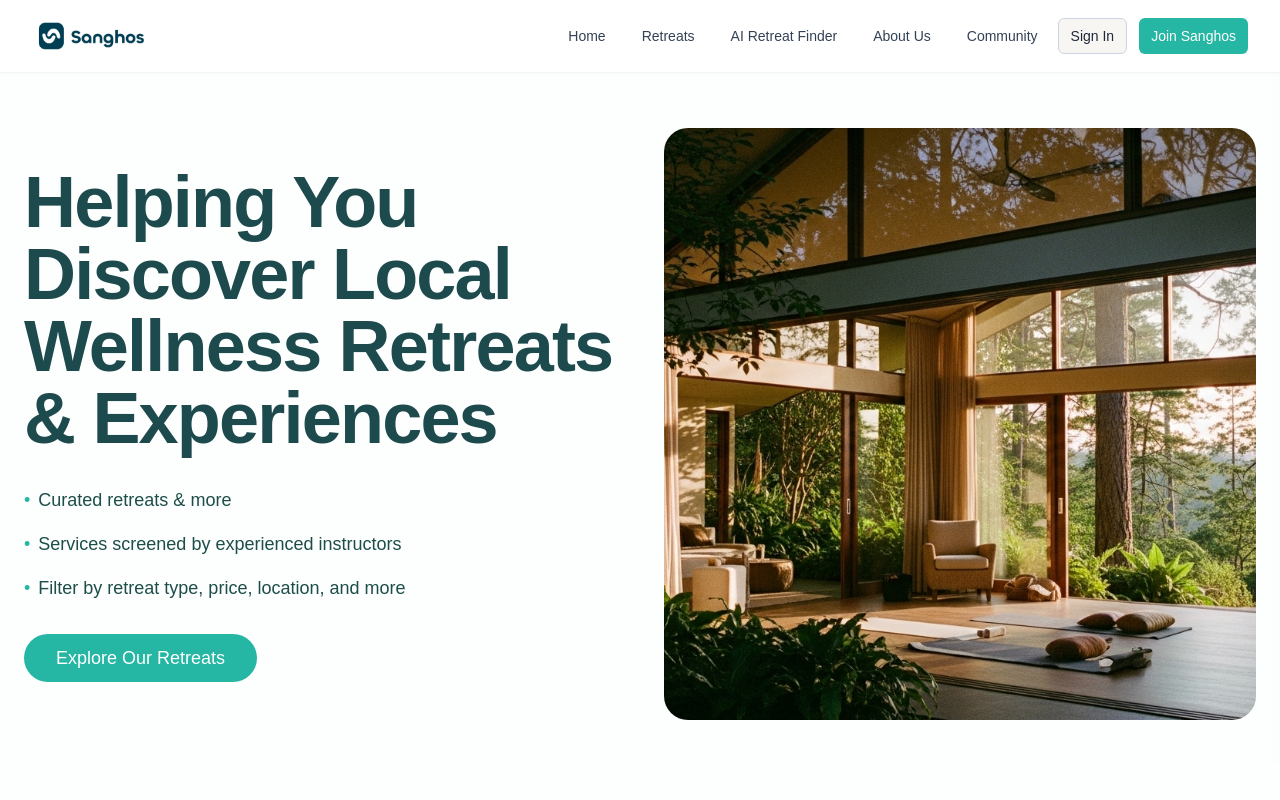
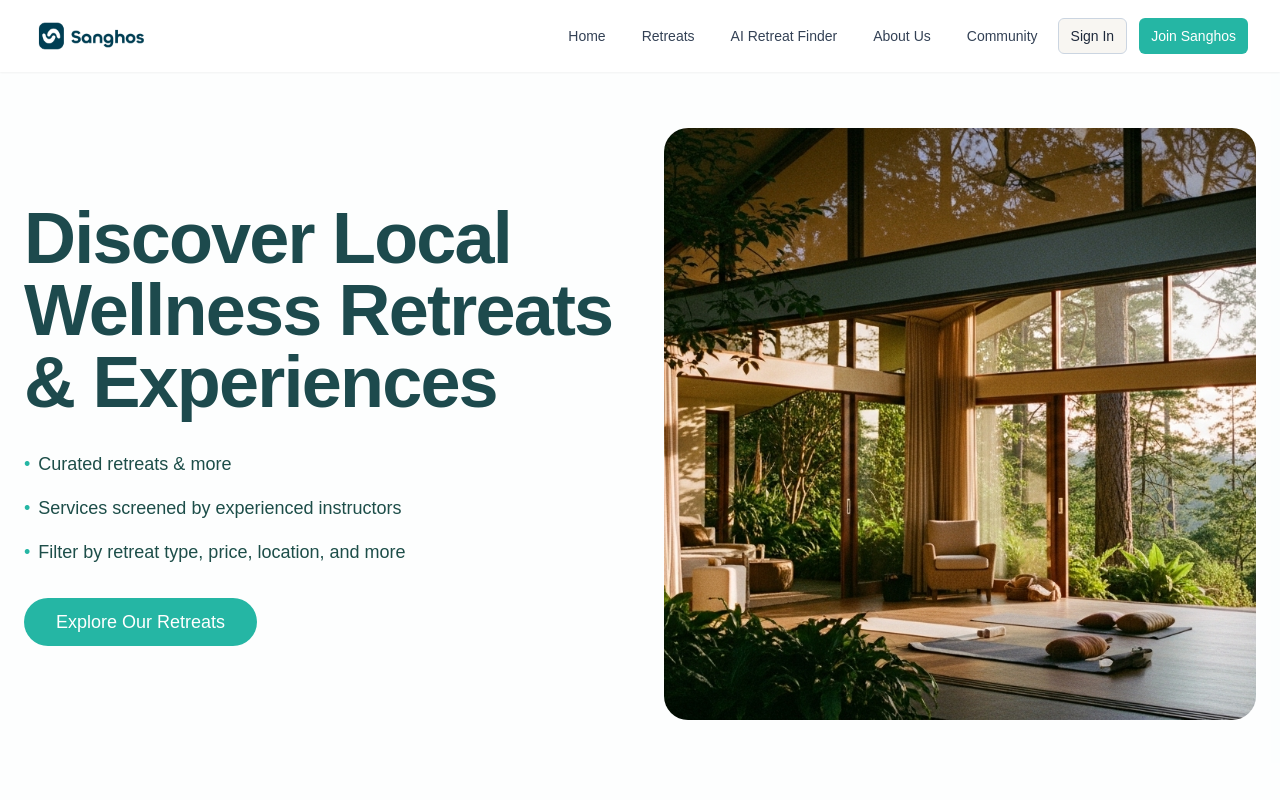
Before and after one commit to Devinfern/sanghos, a React (Vite) app: page /about-us in a window 1280 px wide. Shown: the top 800 px of the page. Built offline with nearby package versions, Linux system fonts and the light colour scheme; no server answers; the database is empty; a web font is replaced by a local one.

Commit message:
Visual edit in Lovable
Edited UI in Lovable

```diff
--- a/src/pages/About.tsx
+++ b/src/pages/About.tsx
@@ -88,7 +88,7 @@ const About = () => {
           <div className="container mx-auto max-w-7xl px-4 md:px-6">
             <div className="grid grid-cols-1 lg:grid-cols-2 gap-12 items-center">
               <motion.div initial="hidden" animate={isLoaded ? "visible" : "hidden"} variants={fadeIn} className="max-w-3xl">
-                <h1 className="text-6xl md:text-7xl font-bold mb-8 text-brand-dark leading-tight">Helping You Discover Local Wellness Retreats &amp; Experiences</h1>
+                <h1 className="text-6xl md:text-7xl font-bold mb-8 text-brand-dark leading-tight">Discover Local Wellness Retreats &amp; Experiences</h1>
 
                 <ul className="space-y-4 mb-8 text-lg">
                   <li className="flex items-start">
```
